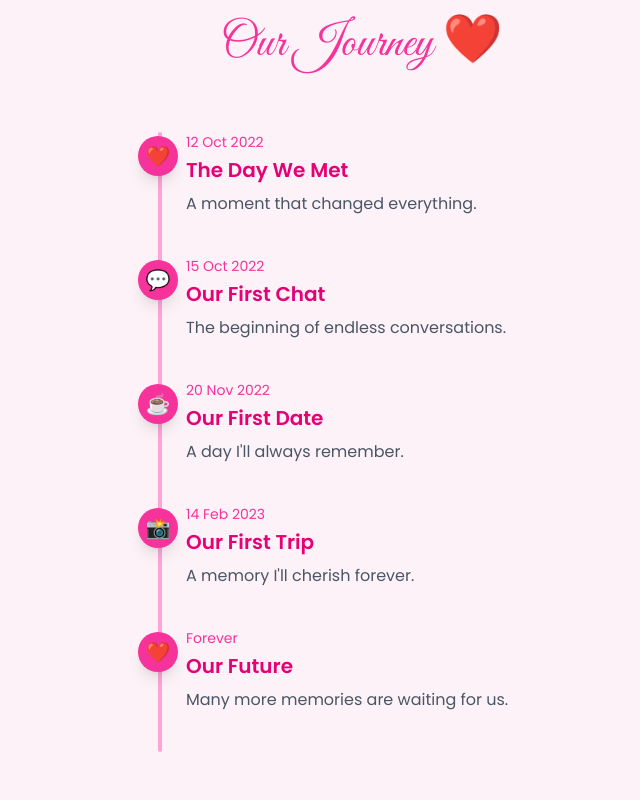
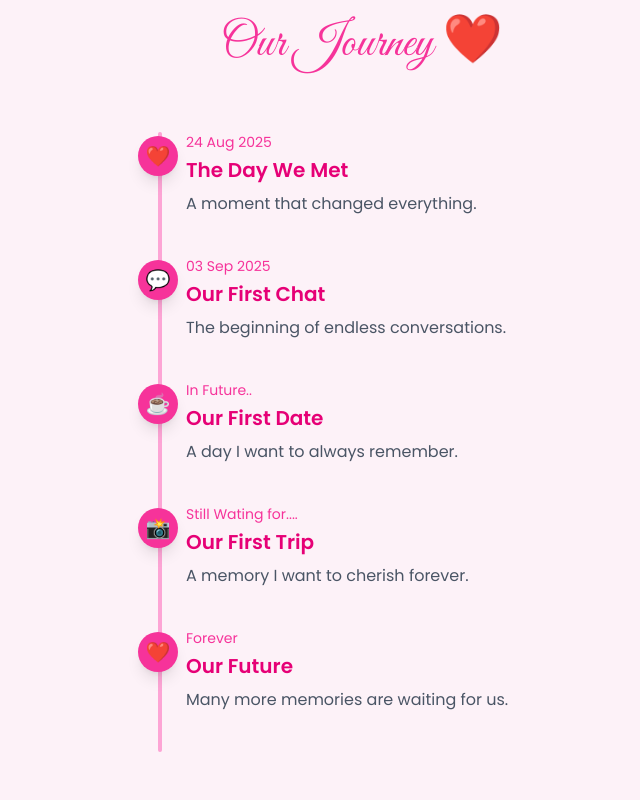
Before and after one commit to ppukar46-build/Girlfriend-day-website, a React (Vite) app: page / in a window 1280 px wide. Shown: the part 1660-2460 px from the top of the page, without its empty margins (278-918 px from the left). Built offline with nearby package versions, Linux system fonts and the light colour scheme.

Commit message:
Updated the finale message and button styles

```diff
--- a/src/components/Countdown/Countdown.jsx
+++ b/src/components/Countdown/Countdown.jsx
@@ -4,7 +4,7 @@ import TimeCard from "./TimeCard";
 function Countdown() {
 
   // Change this later
-  const startDate = new Date("2025-01-01T00:00:00");
+  const startDate = new Date("2025-12-11T00:00:00");
 
   const [time, setTime] = useState({
     days: 0,
@@ -50,7 +50,7 @@ function Countdown() {
       </h2>
 
       <p className="mt-4 text-center text-gray-600">
-        Every second with you is my favorite memory.
+        Every second with you Bachh! is my favorite memory.
       </p>
 
       <div className="mt-12 grid grid-cols-2 gap-4">
--- a/src/data/reasons.js
+++ b/src/data/reasons.js
@@ -21,7 +21,7 @@ const reasons = [
   },
   {
     icon: "🥰",
-    title: "You Are My Happiness",
+    title: "You Are My Happiness Bachha! ",
     text: "Every moment with you is special."
   },
   {
--- a/src/data/timeline.js
+++ b/src/data/timeline.js
@@ -1,27 +1,27 @@
 const timeline = [
   {
-    date: "12 Oct 2022",
+    date: "24 Aug 2025",
     icon: "❤️",
     title: "The Day We Met",
     text: "A moment that changed everything."
   },
   {
-    date: "15 Oct 2022",
+    date: "03 Sep 2025",
     icon: "💬",
     title: "Our First Chat",
     text: "The beginning of endless conversations."
   },
   {
-    date: "20 Nov 2022",
+    date: "In Future..",
     icon: "☕",
     title: "Our First Date",
-    text: "A day I'll always remember."
+    text: "A day I want to always remember."
   },
   {
-    date: "14 Feb 2023",
+    date: "Still Wating for....",
     icon: "📸",
     title: "Our First Trip",
-    text: "A memory I'll cherish forever."
+    text: "A memory I want to cherish forever."
   },
   {
     date: "Forever",
```
